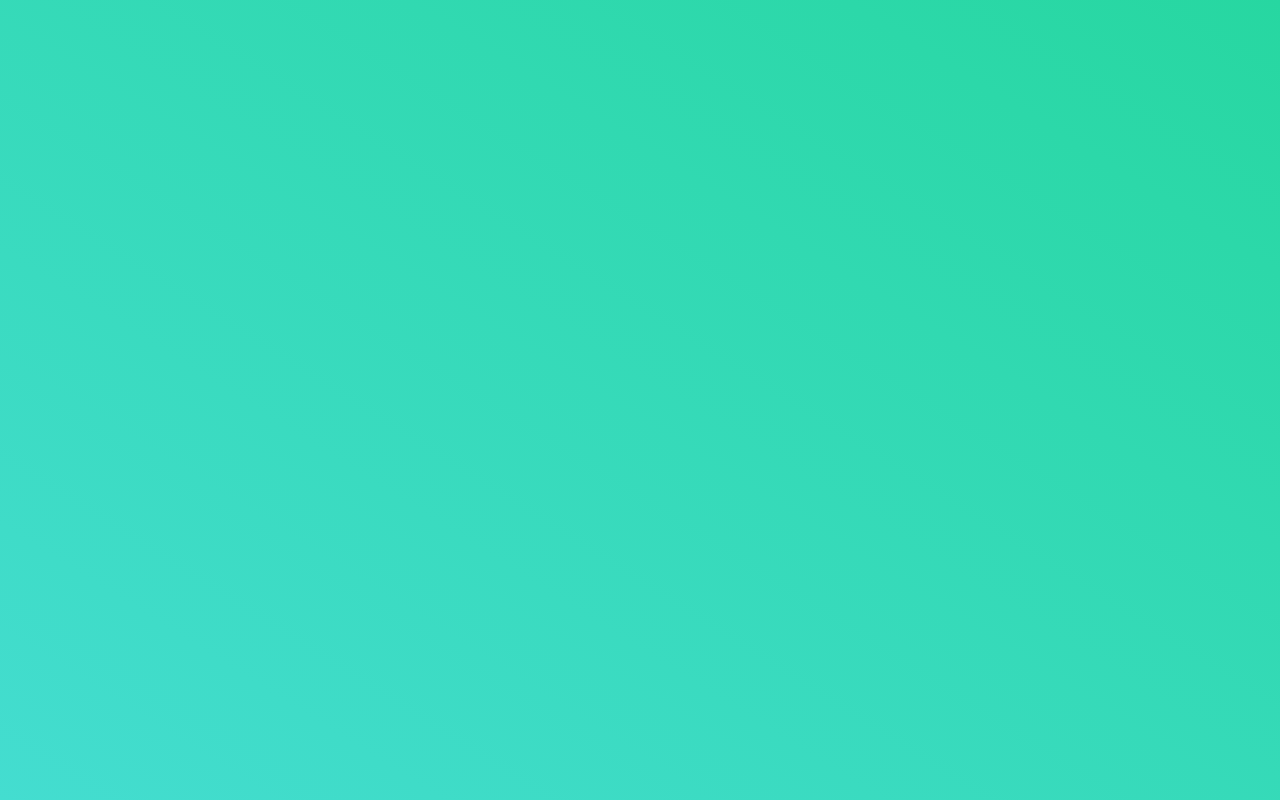
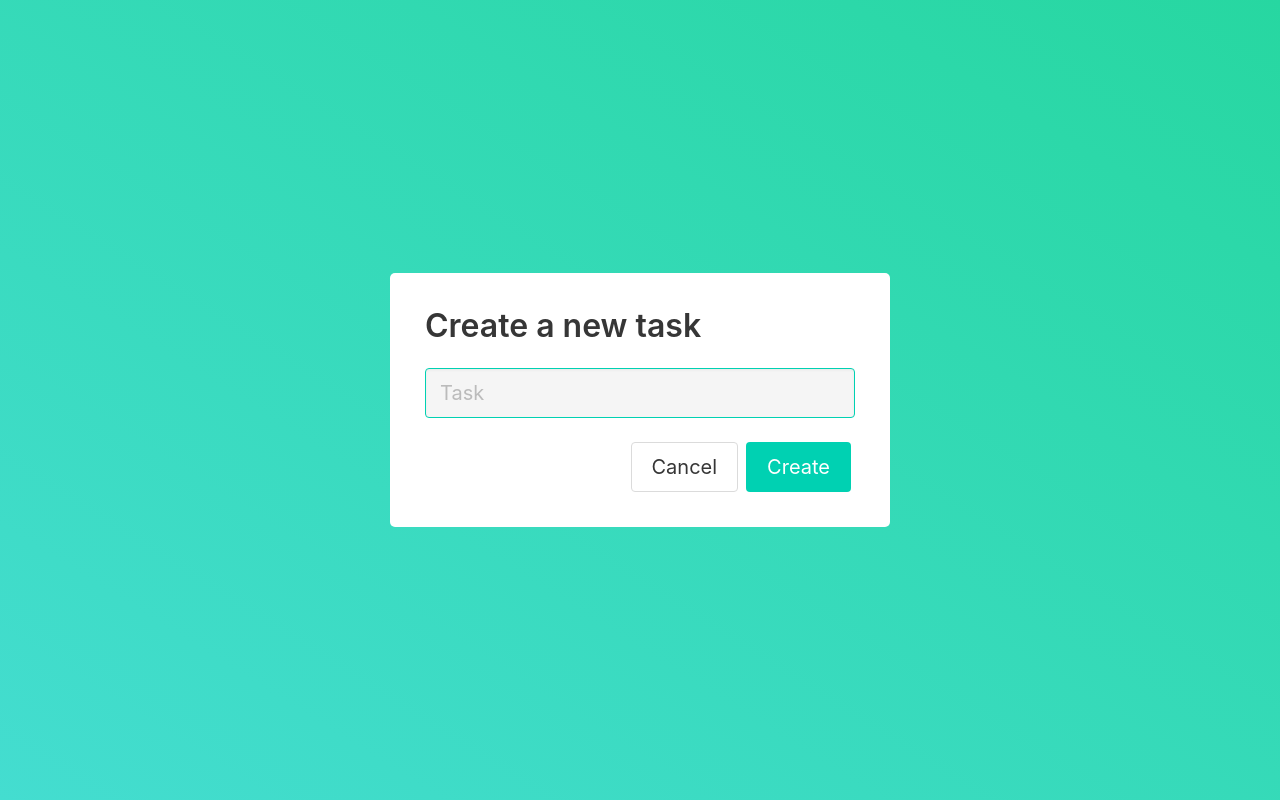
Before and after one commit to patricklombardo/mean-task-manager, an Angular app: page /lists/1/new-task in a window 1280 px wide. Before the commit this address led to /. Built offline with nearby package versions, Linux system fonts and the light colour scheme.

Commit message:
build out add new task functionality

```diff
--- a/src/app/app-routing.module.ts
+++ b/src/app/app-routing.module.ts
@@ -2,12 +2,14 @@
 import { Routes, RouterModule } from '@angular/router';
 import { TaskViewComponent } from './pages/task-view/task-view.component';
 import { NewListComponent } from './pages/new-list/new-list.component';
+import { NewTaskComponent } from './pages/new-task/new-task.component';
 
 const routes: Routes = [
   { path: '', redirectTo: 'lists', pathMatch: 'full' },
   { path: 'new-list', component: NewListComponent },
+  { path: 'lists', component: TaskViewComponent },
   { path: 'lists/:listId', component: TaskViewComponent },
-  { path: 'lists', component: TaskViewComponent },
+  { path: 'lists/:listId/new-task', component: NewTaskComponent },
 ];
 
 @NgModule({
--- a/src/app/app.module.ts
+++ b/src/app/app.module.ts
@@ -7,9 +7,10 @@
 
 import { HttpClientModule } from '@angular/common/http';
 import { NewListComponent } from './pages/new-list/new-list.component';
+import { NewTaskComponent } from './pages/new-task/new-task.component';
 
 @NgModule({
-  declarations: [AppComponent, TaskViewComponent, NewListComponent],
+  declarations: [AppComponent, TaskViewComponent, NewListComponent, NewTaskComponent],
   imports: [BrowserModule, AppRoutingModule, HttpClientModule],
   providers: [],
   bootstrap: [AppComponent],
--- /dev/null
+++ b/src/app/models/list.model.ts
@@ -0,0 +1,4 @@
+export class List {
+  _id: string;
+  title: string;
+}
--- /dev/null
+++ b/src/app/models/task.model.ts
@@ -0,0 +1,5 @@
+export class Task {
+  _id: string;
+  _listId: string;
+  title: string;
+}
--- a/src/app/pages/new-list/new-list.component.ts
+++ b/src/app/pages/new-list/new-list.component.ts
@@ -1,5 +1,7 @@
 import { Component, OnInit } from '@angular/core';
 import { TaskService } from 'src/app/task.service';
+import { Router } from '@angular/router';
+import { List } from 'src/app/models/list.model';
 
 @Component({
   selector: 'app-new-list',
@@ -7,16 +9,16 @@
   styleUrls: ['./new-list.component.scss'],
 })
 export class NewListComponent implements OnInit {
-  constructor(private taskService: TaskService) {}
+  constructor(private taskService: TaskService, private router: Router) {}
 
   ngOnInit(): void {}
 
   createList(title: string) {
     // Create the List
-    this.taskService.createList(title).subscribe((response: any) => {
+    this.taskService.createList(title).subscribe((response: List) => {
       console.log(response);
+      // Navigate /list/response._id
+      this.router.navigate(['/lists', response._id]);
     });
-
-    // Navigate /list/response._id
   }
 }
--- /dev/null
+++ b/src/app/pages/new-task/new-task.component.html
@@ -0,0 +1,23 @@
+<div class="centered-content">
+  <div class="modal-box">
+    <h1 class="title">
+      Create a new task
+    </h1>
+    <input
+      #taskTitleInput
+      class="input is-primary has-background-light is-medium"
+      type="text"
+      placeholder="Task"
+    />
+    <br /><br />
+    <div class="buttons is-right">
+      <button class="button is-medium" routerLink="/">Cancel</button>
+      <button
+        class="button is-primary has-text-white is-medium"
+        (click)="createTask(taskTitleInput.value)"
+      >
+        Create
+      </button>
+    </div>
+  </div>
+</div>
--- /dev/null
+++ b/src/app/pages/new-task/new-task.component.ts
@@ -0,0 +1,34 @@
+import { Component, OnInit } from '@angular/core';
+import { TaskService } from 'src/app/task.service';
+import { ActivatedRoute, Params, Router } from '@angular/router';
+import { Task } from 'src/app/models/task.model';
+
+@Component({
+  selector: 'app-new-task',
+  templateUrl: './new-task.component.html',
+  styleUrls: ['./new-task.component.scss'],
+})
+export class NewTaskComponent implements OnInit {
+  listId: string;
+
+  constructor(
+    private taskService: TaskService,
+    private route: ActivatedRoute,
+    private router: Router
+  ) {}
+
+  ngOnInit(): void {
+    this.route.params.subscribe((params: Params) => {
+      this.listId = params['listId'];
+      console.log(this.listId);
+    });
+  }
+
+  createTask(title: string) {
+    this.taskService
+      .createTask(title, this.listId)
+      .subscribe((newTask: Task) => {
+        this.router.navigate(['../']);
+      });
+  }
+}
--- a/src/app/pages/task-view/task-view.component.html
+++ b/src/app/pages/task-view/task-view.component.html
@@ -29,7 +29,10 @@
         {{ task.title }}
       </div>
 
-      <button class="circle-add-button button is-primary">
+      <button
+        class="circle-add-button button is-primary"
+        routerLink="./new-task"
+      >
         <img src="../../../assets/plus-icon.svg" />
       </button>
     </div>
--- a/src/app/pages/task-view/task-view.component.ts
+++ b/src/app/pages/task-view/task-view.component.ts
@@ -18,7 +18,6 @@
 
   ngOnInit(): void {
     this.route.params.subscribe((params: Params) => {
-      console.log(params);
       this.taskService.getTasks(params.listId).subscribe((tasks: any[]) => {
         this.tasks = tasks;
       });
--- a/src/app/task.service.ts
+++ b/src/app/task.service.ts
@@ -7,11 +7,6 @@
 export class TaskService {
   constructor(private webReqService: WebRequestService) {}
 
-  createList(title: string) {
-    // Send an ajax request to create a list
-    return this.webReqService.post('lists', { title });
-  }
-
   getLists() {
     return this.webReqService.get('lists');
   }
@@ -19,4 +14,14 @@
   getTasks(listId: string) {
     return this.webReqService.get(`lists/${listId}/tasks`);
   }
+
+  createList(title: string) {
+    // Send an ajax request to create a list
+    return this.webReqService.post('lists', { title });
+  }
+
+  createTask(title: string, listId: string) {
+    // Send an ajax request to create a task
+    return this.webReqService.post(`lists/${listId}/tasks`, { title });
+  }
 }
--- a/src/main-styles.scss
+++ b/src/main-styles.scss
@@ -36,3 +36,17 @@
   width: 100%;
   height: 100%;
 }
+
+.modal-box {
+  min-height: 200px;
+  width: 100%;
+  max-width: 500px;
+  background: white;
+  border-radius: 5px;
+  padding: 35px;
+}
+
+input {
+  border: none;
+  box-shadow: none;
+}
```
Also changed, not shown: src/app/pages/new-task/new-task.component.scss (added), 1 other file (tests, documents, lock files or other folders).
